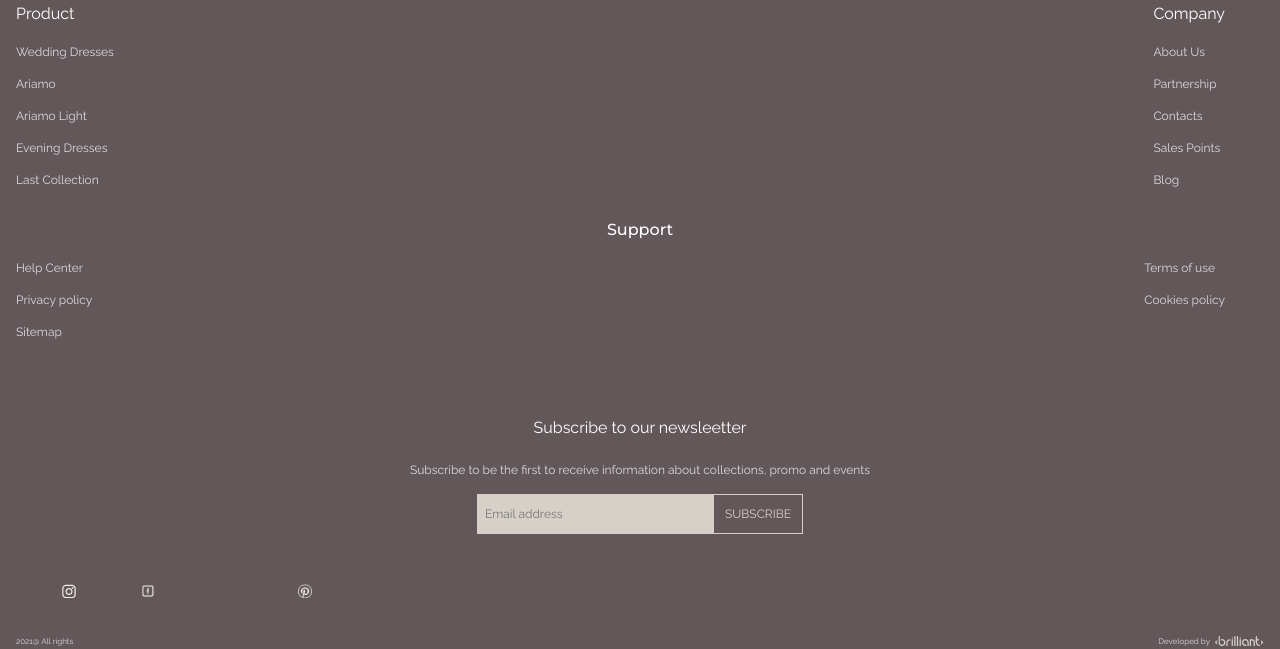
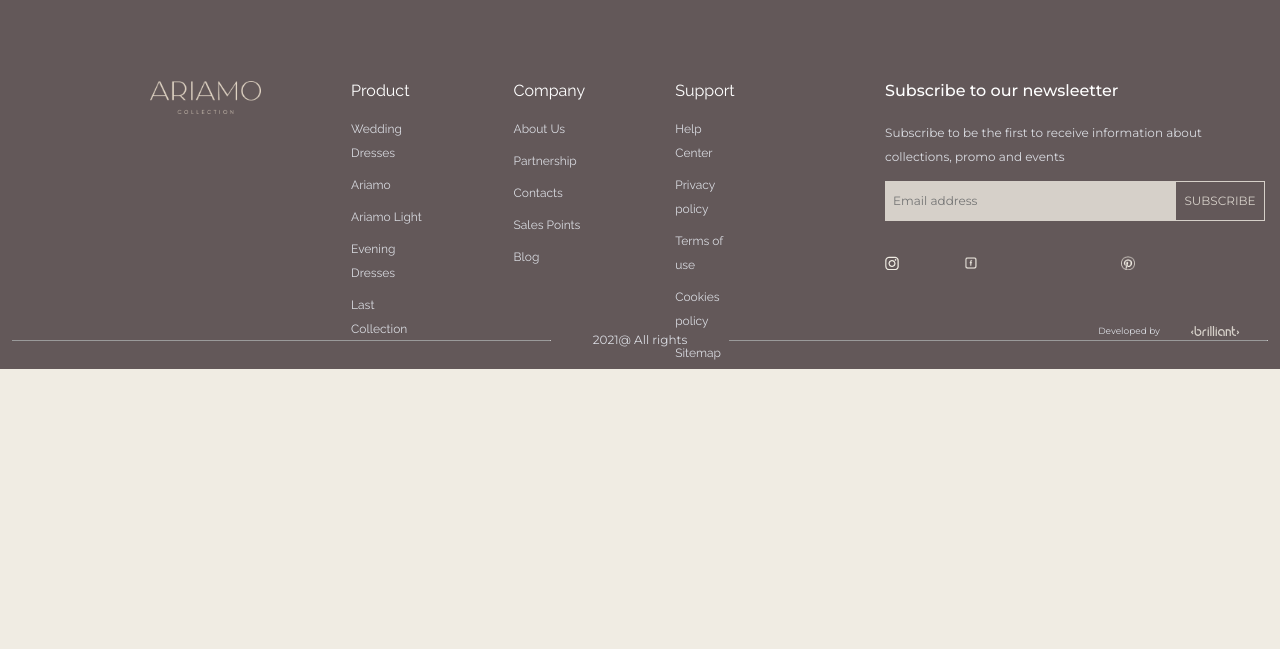
Before and after one commit to Click-73/Web-site_Ariamo, a plain HTML site: page index.html in a window 1280 px wide. Shown: the part 5800-6449 px from the top of the page. After the commit the page ends 6169 px from the top, so only its background shows below. Drawn offline with nearby package versions, Linux system fonts and the light colour scheme; a web font is replaced by a local one.

Commit message:
Add files via upload

```diff
--- a/index.html
+++ b/index.html
@@ -247,7 +247,7 @@
         <p class="our-collection-desktop__title">Our collections</p>
       </section>
 
-      <!-- Footer -->
+      <!-- Footer mobile -->
 
       <section class="footer">
         <div class="footer__logo">
@@ -297,11 +297,7 @@
               collections, promo and events
             </p>
           </div>
-          <form
-            class="footer__subscribe_button"
-            action="/index.php"
-            method="POST"
-          >
+          <form class="footer__subscribe_button">
             <input
               type="email"
               name="email"
@@ -320,6 +316,79 @@
           </div>
         </div>
       </section>
+
+      <!-- footer desktop -->
+      <section class="footer-desktop">
+        <div class="footer-desktop__upper">
+          <div class="footer-desktop__upper_logo">
+            <span class="footer-desktop__upper_logo-item"></span>
+          </div>
+          <div class="footer-desktop__upper_product">
+            <ul>
+              <li>Product</li>
+              <li>Wedding Dresses</li>
+              <li>Ariamo</li>
+              <li>Ariamo Light</li>
+              <li>Evening Dresses</li>
+              <li>Last Collection</li>
+            </ul>
+          </div>
+          <div class="footer-desktop__upper_company">
+            <ul>
+              <li>Company</li>
+              <li>About Us</li>
+              <li>Partnership</li>
+              <li>Contacts</li>
+              <li>Sales Points</li>
+              <li>Blog</li>
+            </ul>
+          </div>
+          <div class="footer-desktop__upper_support">
+            <ul>
+              <li>Support</li>
+              <li>Help Center</li>
+              <li>Privacy policy</li>
+              <li>Terms of use</li>
+              <li>Cookies policy</li>
+              <li>Sitemap</li>
+            </ul>
+          </div>
+          <div class="footer-desktop__upper_subscribe">
+            <div
+              class="footer-desktop__upper_subscribe-text footer__subscribe_text"
+            >
+              <p>Subscribe to our newsleetter</p>
+              <p>
+                Subscribe to be the first to receive information about
+                collections, promo and events
+              </p>
+            </div>
+            <form
+              class="footer__subscribe_button footer-desktop__upper_subscribe-button"
+            >
+              <input
+                type="email"
+                name="email"
+                value=""
+                placeholder="Email address"
+              /><br />
+              <input type="submit" value="SUBSCRIBE" />
+            </form>
+            <div class="footer__icons footer-desktop__upper_subscribe-icons">
+              <i></i><i></i><i></i><i></i>
+            </div>
+          </div>
+        </div>
+        <div class="footer-desktop__lower">
+          <hr size="0.3px" />
+          <p>2021@ All rights</p>
+          <hr size="0.3px" />
+          <div>
+            <p>Developed by</p>
+            <i></i>
+          </div>
+        </div>
+      </section>
     </div>
   </body>
 </html>
--- a/styles/breakpoints.scss
+++ b/styles/breakpoints.scss
@@ -1,7 +1,5 @@
-$sm: 375px;
-
 @mixin for-large-down {
-  @media screen and (max-width: $sm) {
+  @media screen and (max-width: 375px) {
     @content;
   }
 }
--- a/styles/collage.scss
+++ b/styles/collage.scss
@@ -4,7 +4,6 @@
   }
   width: 1300px;
   height: 1200px;
-  //   display: flex;
   margin: 0 70px;
 
   & img {
--- /dev/null
+++ b/styles/footer-desktop.scss
@@ -0,0 +1,110 @@
+.footer-desktop {
+  display: flex;
+  flex-direction: column;
+  background-color: $background-color-ligth-grey;
+
+  height: 404px;
+  margin-top: 146px;
+  position: relative;
+
+  @include for-large-down {
+    display: none;
+  }
+
+  &__upper {
+    display: flex;
+    flex-direction: row;
+    padding: 96px 0 96px 150px;
+
+    & div:not(:first-child) {
+      margin-left: 90px;
+    }
+
+    &_logo {
+      background-image: url(icons/logo-footer.png);
+      display: inline-block;
+      width: 150px;
+      height: 50px;
+      background-size: 100%;
+      background-repeat: no-repeat;
+      margin-top: 20px;
+    }
+
+    & ul {
+      list-style-type: none;
+      padding: 0;
+      font-family: "Raleway", sans-serif;
+      color: $text-color-grey;
+
+      & li {
+        text-decoration: none;
+        font-size: 12px;
+        line-height: 24px;
+        padding-bottom: 8px;
+      }
+
+      & li:first-child {
+        font-weight: 500;
+        font-size: 16px;
+        line-height: 28px;
+        color: $text-color-white;
+        padding-bottom: 12px;
+      }
+    }
+
+    &_subscribe {
+      margin-left: 150px !important;
+      &-text {
+        text-align: start;
+        width: 370px;
+      }
+      &-button {
+        width: 395px;
+        & input:first-of-type {
+          min-width: 290px;
+        }
+      }
+      &-icons {
+        margin: 32px 0 32px 0 !important;
+      }
+    }
+  }
+  &__lower {
+    width: 100%;
+    display: flex;
+    flex-direction: row;
+    position: absolute;
+    bottom: 20px;
+    // justify-content: center;
+    align-items: center;
+
+    & p {
+      margin: 0 30px;
+      font-size: 12px;
+      color: $text-color-grey;
+    }
+
+    & hr {
+      color: $text-color-grey-white;
+      width: 42%;
+      height: 0.3px;
+    }
+
+    & div {
+      position: absolute;
+      display: flex;
+      align-items: center;
+      bottom: 12px;
+      right: 40px;
+      & p {
+        font-size: 9px;
+      }
+      & i {
+        display: inline-block;
+        width: 50px;
+        height: 12px;
+        background-image: url(icons/footer-logo\ brill_1\ 4.png);
+      }
+    }
+  }
+}
--- a/styles/footer.scss
+++ b/styles/footer.scss
@@ -1,12 +1,14 @@
 .footer {
   margin-top: 80px;
   width: 100%;
-  height: 750px;
+  height: 790px;
   display: flex;
   flex-direction: column;
-  //   justify-content: center;
-  //   align-items: center;
   background-color: $background-color-ligth-grey;
+
+  @include for-large-up {
+    display: none;
+  }
 
   &__logo {
     margin-top: 35px;
@@ -59,11 +61,8 @@
     flex-direction: column;
 
     & p {
-      //   display: flex;
-      //   margin: 0;
       margin: 0 auto;
-      //   padding: 0;
-      //   text-align: center;
+
       font-weight: 500;
       font-size: 16px;
       line-height: 28px;
--- a/styles/index.scss
+++ b/styles/index.scss
@@ -10,6 +10,7 @@
 @import "collage.scss";
 @import "product-desktop.scss";
 @import "our-collections-desktop.scss";
+@import "footer-desktop.scss";
 * {
   box-sizing: border-box;
 }
@@ -24,12 +25,4 @@ html {
 .page {
   width: 100%;
   overflow: hidden;
-
-  //   @include for-large-up {
-  //     max-width: 1200px;
-  //     margin: auto;
-  //     min-height: 100vh;
-  //   display: flex;
-  //   flex-direction: column;
-  //   }
 }
--- a/styles/our-collections-desktop.scss
+++ b/styles/our-collections-desktop.scss
@@ -3,7 +3,6 @@
   height: 1380px;
   position: relative;
   margin-top: 150px;
-  //   padding-right: 50px;
 
   @include for-large-down {
     display: none;
--- a/styles/product-desktop.scss
+++ b/styles/product-desktop.scss
@@ -28,7 +28,7 @@
 
     & h2 {
       font-family: "Gilroy-light", sans-serif;
-      //   margin-left: 40px;
+
       margin-top: 55px;
       font-size: 36px;
       line-height: 58px;
@@ -39,7 +39,6 @@
       font-family: "Raleway", sans-serif;
       font-size: 16px;
       line-height: 26px;
-      //   margin: 0 20px;
     }
 
     & p:nth-of-type(1) {
--- a/styles/product-mobile.scss
+++ b/styles/product-mobile.scss
@@ -1,12 +1,10 @@
 .product {
   background-color: $background-color-grey;
   margin-top: 60px;
-  //   padding-top: 327px;
   width: 100%;
   height: 1064px;
   display: flex;
   flex-direction: column;
-  //   justify-content: center;
   align-items: center;
   position: relative;
 
@@ -22,7 +20,6 @@
     height: 435px;
     background-repeat: no-repeat;
     background-size: 100%;
-    // padding-bottom: -100px;
   }
 
   &__text {
--- a/styles/veriables.scss
+++ b/styles/veriables.scss
@@ -1,5 +1,4 @@
 $background-color-dark-grey: #302c2c;
-// $background-color-grey: #e5e5e5;
 $background-color-grey: #f0ece3;
 $background-color-ligth-grey: #635859;
 $background-color-grey-light: #d6d0c9;
```
Also changed, not shown: styles/header.scss (+0 -9 lines), style.css, 1 other file.
